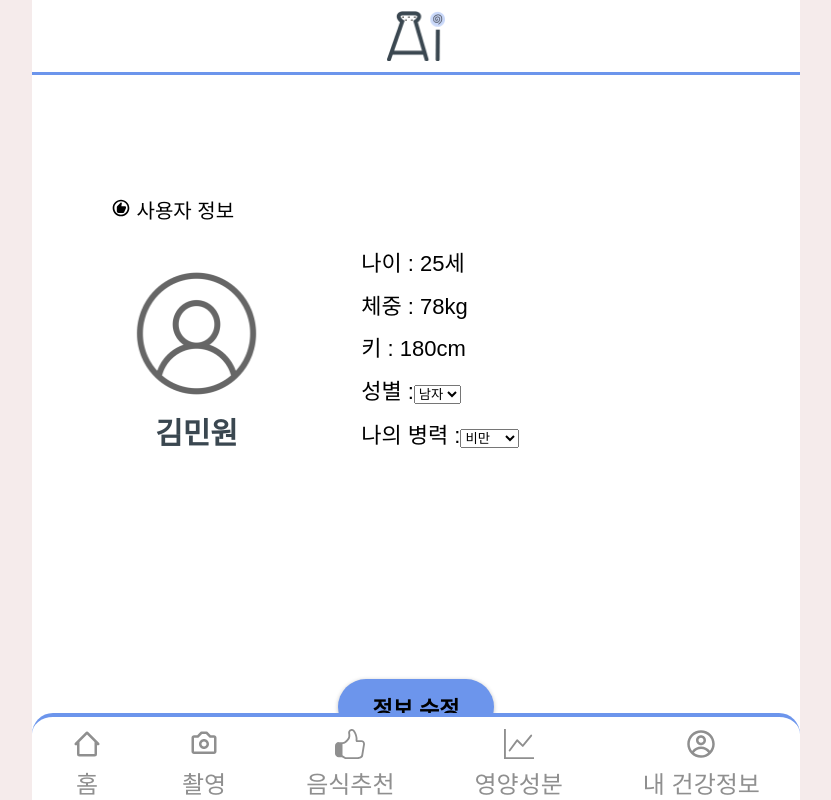
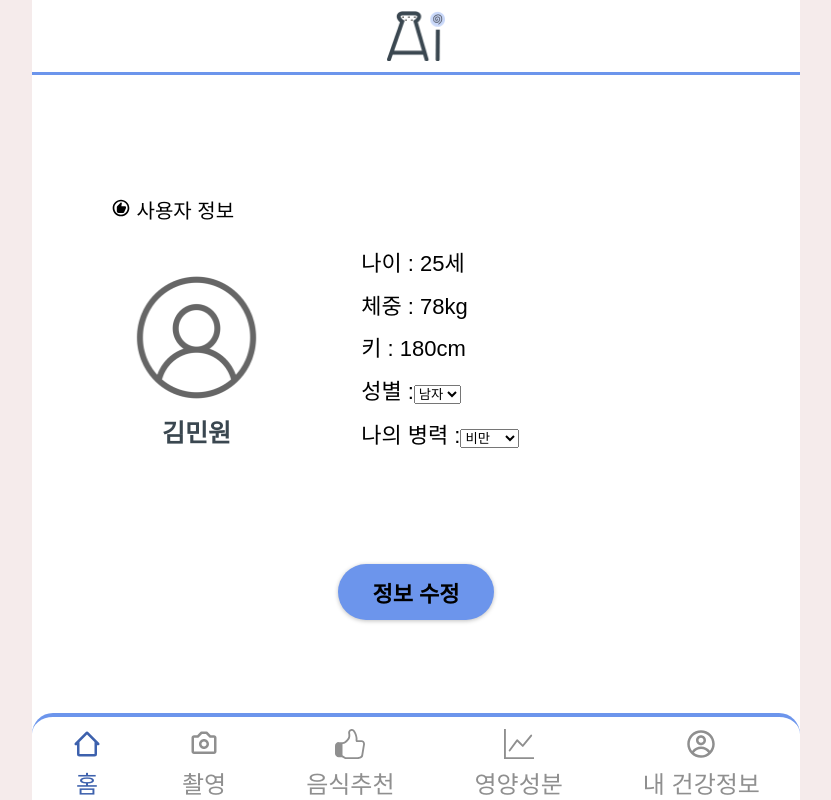
Before and after one commit to Capstone-AIjjadang/FE, a React (Create React App) app in the folder fe/: page /My in a window 1280 px wide. Shown: the whole page, without its empty margins (224-1055 px from the left). Built offline with nearby package versions, Linux system fonts and the light colour scheme; a web font is replaced by a local one.

Commit message:
[design] 네비게이션 바 선택 시 색 변경
01. 네비게이션 js, css 수정
02. my 모듈 마진 줄임

```diff
--- a/fe/src/components/Navigator.js
+++ b/fe/src/components/Navigator.js
@@ -1,4 +1,4 @@
-import React from 'react';
+import React, { useState } from 'react';
 import styles from '../css/Navigator.module.css';
 import { Link } from 'react-router-dom';
 import { BiHomeAlt2, BiCamera } from 'react-icons/bi';
@@ -9,22 +9,29 @@ import { GoThumbsup } from 'react-icons/go';
 //npm install react-icons
 
 const Navigator = () => {
+    const [activeNav, setActiveNav] = useState(1);
+
     return (
         <div className={styles.container}>
             <div className={styles.menu_bar}>
-                <Link to="/" className={styles.links}>
+                <Link to="/" className={`${styles.links} ${activeNav === 1 ? styles.active : ''}`}
+                onClick={() => setActiveNav(1)}>
                     <BiHomeAlt2 size='30' /><br />홈
                 </Link>
-                <Link to="/camera" className={styles.links}>
+                <Link to="/camera" className={`${styles.links} ${activeNav === 2 ? styles.active : ''}`}
+                onClick={() => setActiveNav(2)}>
                     <BiCamera size='30' /><br />촬영
                 </Link>
-                <Link to="/recommend" className={styles.links}>
+                <Link to="/recommend" className={`${styles.links} ${activeNav === 3 ? styles.active : ''}`}
+                onClick={() => setActiveNav(3)}>
                     <GoThumbsup size='30' /><br />음식추천
                 </Link>
-                <Link to="/graph" className={styles.links}>
+                <Link to="/graph" className={`${styles.links} ${activeNav === 4 ? styles.active : ''}`}
+                onClick={() => setActiveNav(4)}>
                     <BsGraphUp size='30' /><br />영양성분
                 </Link>
-                <Link to="/my" className={styles.links}>
+                <Link to="/my" className={`${styles.links} ${activeNav === 5 ? styles.active : ''}`}
+                onClick={() => setActiveNav(5)}>
                     <CgProfile size='30' /><br />내 건강정보
                 </Link>
             </div>
--- a/fe/src/css/My.module.css
+++ b/fe/src/css/My.module.css
@@ -24,7 +24,7 @@
     display: flex;
     flex-direction: row;
     align-items: center;
-    margin-bottom: 165px;
+    margin-bottom: 50px;
 }
 
 .title {
@@ -63,7 +63,7 @@
 .Username {
     color: #3A4750;
     font-weight: bold;
-    font-size: 30px;
+    font-size: 25px;
 }
 
 .User_profile {
--- a/fe/src/css/Navigator.module.css
+++ b/fe/src/css/Navigator.module.css
@@ -30,3 +30,18 @@
         color: #3D61AD;
     }
 }
+
+.links.active {
+    position: relative;
+    color: #3D61AD;
+    text-decoration: none;
+    margin-inline: auto;
+    font-size: 1.5rem;
+    white-space: nowrap;
+    text-align: center;
+    transition: 0.5s ease;
+
+    &:hover {
+        color: #3D61AD;
+    }
+}
```
